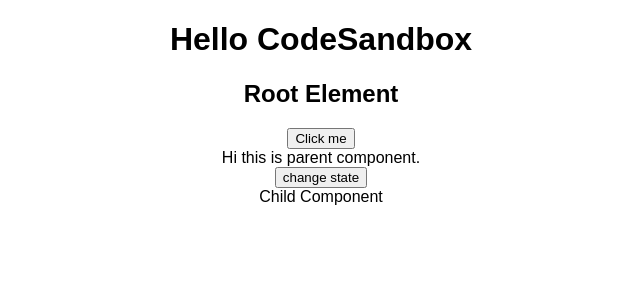
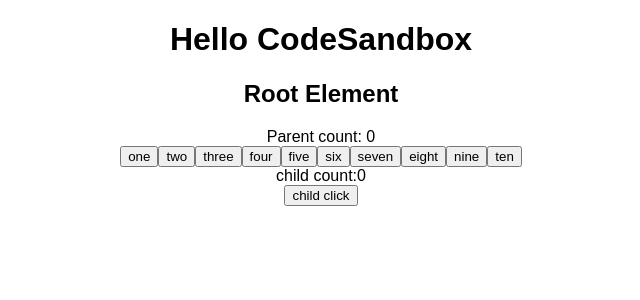
Before and after one commit to Prasun117/React-Hooks, a React (Create React App) app: page / in a window 1280 px wide. Shown: the top 300 px of the page, without its empty margins (319-959 px from the left). Built offline with nearby package versions, Linux system fonts and the light colour scheme.

Commit message:
Added Example for useCallback

```diff
--- a/src/App.js
+++ b/src/App.js
@@ -1,8 +1,10 @@
 import "./styles.css";
 import { useState } from "react";
 import { ParentComponent } from "./ParentComponent";
+import { ComponentUseCallbackParent } from "./ComponentUseCallback";
 export default function App() {
   const [data, setData] = useState();
+
   const handleChange = () => {
     setData(Math.random() * 100);
   };
@@ -11,8 +13,9 @@
     <div className="App">
       <h1>Hello CodeSandbox</h1>
       <h2>Root Element</h2>
-      <button onClick={handleChange}>Click me</button>
-      <ParentComponent />
+      {/* <button onClick={handleChange}>Click me</button>
+      <ParentComponent /> */}
+      <ComponentUseCallbackParent />
     </div>
   );
 }
--- /dev/null
+++ b/src/ChildUseCallback.js
@@ -0,0 +1,23 @@
+import { useState } from "react";
+
+export function ChildComponentUseCallback({ items, handleCallback }) {
+  const [count, setCount] = useState(0);
+  const element = items.map((item, index) => (
+    <button key={index} onClick={handleCallback}>
+      {item}
+    </button>
+  ));
+  const handleChildClick = () => {
+    setCount((count) => count + 1);
+  };
+  console.log("child component");
+  return (
+    <div>
+      {element}
+      <div>child count:{count}</div>
+      <div>
+        <button onClick={handleChildClick}>child click</button>
+      </div>
+    </div>
+  );
+}
--- /dev/null
+++ b/src/ComponentUseCallback.js
@@ -0,0 +1,32 @@
+import { useState, useCallback } from "react";
+import { ChildComponentUseCallback } from "./ChildUseCallback";
+export function ComponentUseCallbackParent() {
+  const [count, setCount] = useState(0);
+  const handleCallbackIncreament = useCallback(() => {
+    setCount((prev) => prev + 1);
+    console.log(count);
+  }, [count]);
+  console.log("Parent Component", count);
+  return (
+    <div>
+      <div>Parent count: {count}</div>
+      <div>
+        <ChildComponentUseCallback
+          items={[
+            "one",
+            "two",
+            "three",
+            "four",
+            "five",
+            "six",
+            "seven",
+            "eight",
+            "nine",
+            "ten"
+          ]}
+          handleCallback={handleCallbackIncreament}
+        />
+      </div>
+    </div>
+  );
+}
```
